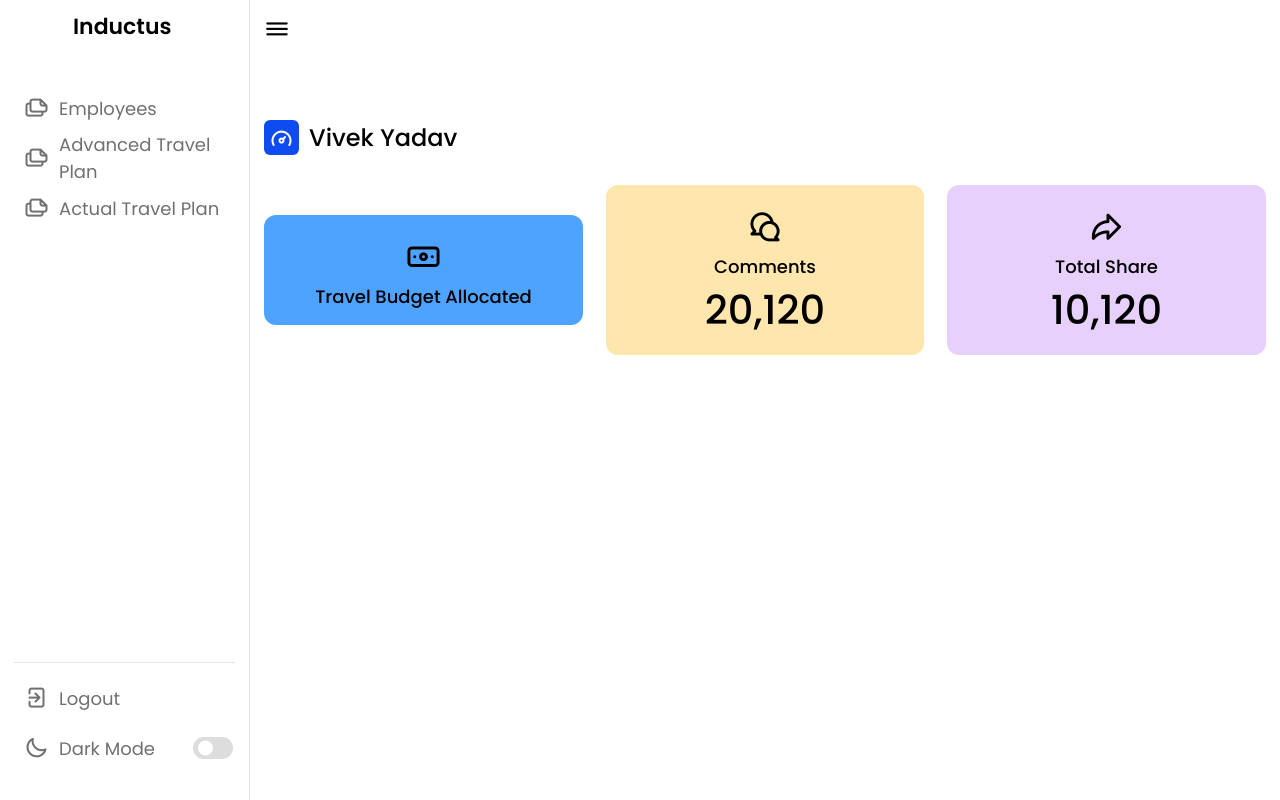
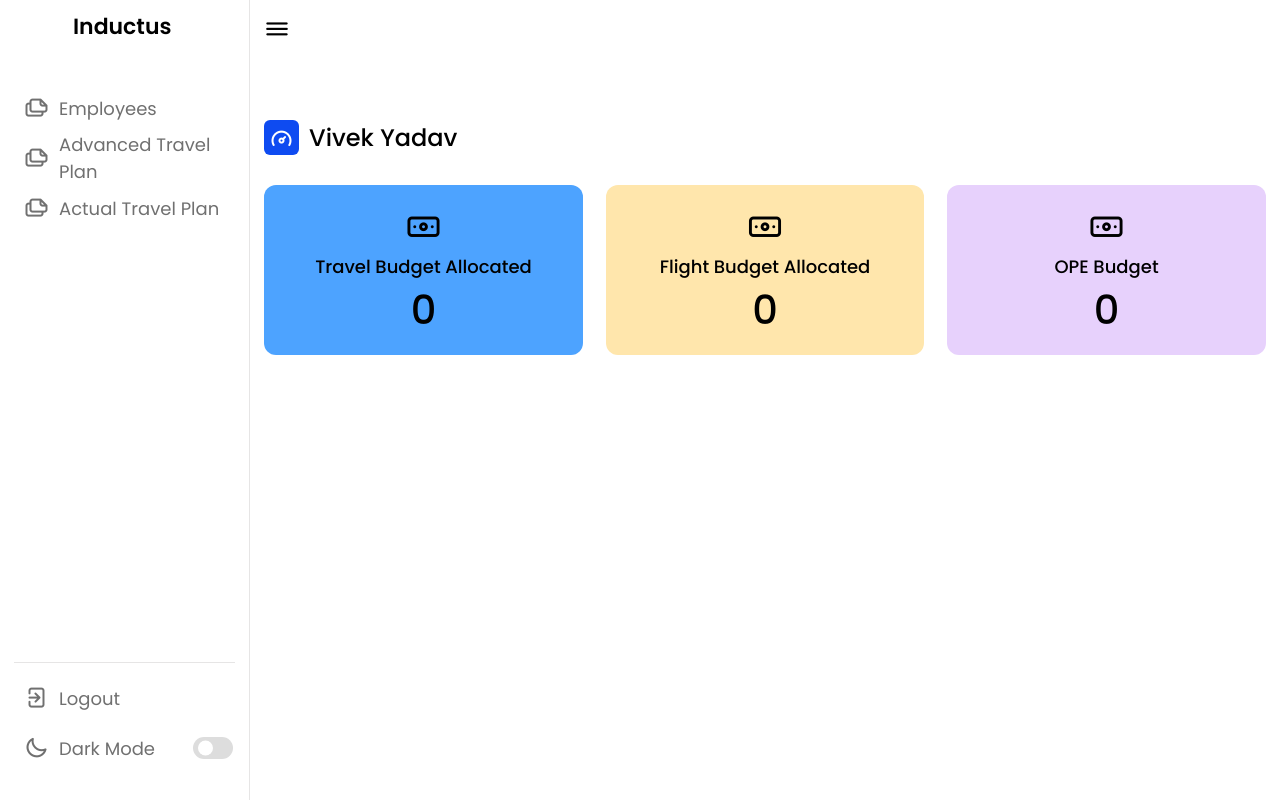
Before and after one commit to ancorp134/Expensetracker, a Django app: page /employee/6000f508-b75c-4173-904d-da74e5f2d4d6/ in a window 1280 px wide. Run offline with Django 4.2, Linux system fonts and the light colour scheme; a user stored in the database is signed in; data comes from the database, SQL or seed files in the repository; both versions use the stored data as it was after the commit.

Commit message:
update profile

```diff
--- a/base/templates/base2.html
+++ b/base/templates/base2.html
@@ -82,17 +82,36 @@
                         <div class="box box1">
                             <i class="uil uil-money-bill"></i>
                             <span class="text">Travel Budget Allocated</span>
+                            {% if travel_budget == 0  %}
+                            <span class="number">0</span>
+                            {% else %}
                             <span class="number">{{travel_budget.allocated_budget}}</span>
+                            {% endif %}
                         </div>
                         <div class="box box2">
-                            <i class="uil uil-comments"></i>
-                            <span class="text">Comments</span>
-                            <span class="number">20,120</span>
+                            <i class="uil uil-money-bill"></i>
+                            <span class="text">Flight Budget Allocated</span>
+                            {% if flight_budget == 0  %}
+                            <span class="number">0</span>
+
+                            {% else %}
+                            <span class="number">{{flight_budget.allocated_budget}}</span>
+
+                            {% endif %}
+
                         </div>
                         <div class="box box3">
-                            <i class="uil uil-share"></i>
-                            <span class="text">Total Share</span>
-                            <span class="number">10,120</span>
+                            <i class="uil uil-money-bill"></i>
+                            <span class="text">OPE Budget</span>
+                            {% if ope_budget == 0  %}
+                            <span class="number">0</span>
+
+                            {% else %}
+                            <span class="number">{{ope_budget.allocated_budget}}</span>
+                            {% endif %}
+
+
+
                         </div>
                     </div>
                     </div>
--- a/base/views.py
+++ b/base/views.py
@@ -9,7 +9,7 @@
 def loginview(request):
 
     if request.user.is_authenticated:
-        return redirect('dashboard')
+        return redirect('employees')
 
     if request.method == 'POST' :
         username = request.POST.get('username')
@@ -20,7 +20,7 @@
         if user is not None:
             login(request,user)
             context ={'user': user}
-            return redirect(reverse('dashboard'),context)
+            return redirect(reverse('employees'),context)
 
         messages.error(request,"Invalid credentials")
         return render(request,"login.html")
@@ -56,7 +56,6 @@
         print(employee)
         flight_budget = FlightBudget.objects.get(employee=employee)
         travel_budget = TravelBudget.objects.get(employee=employee)
-        print(travel_budget)
         ope_budget = OPEBudget.objects.get(employee=employee)
     except:
         pass
```
Also changed, not shown: db.sqlite3.
